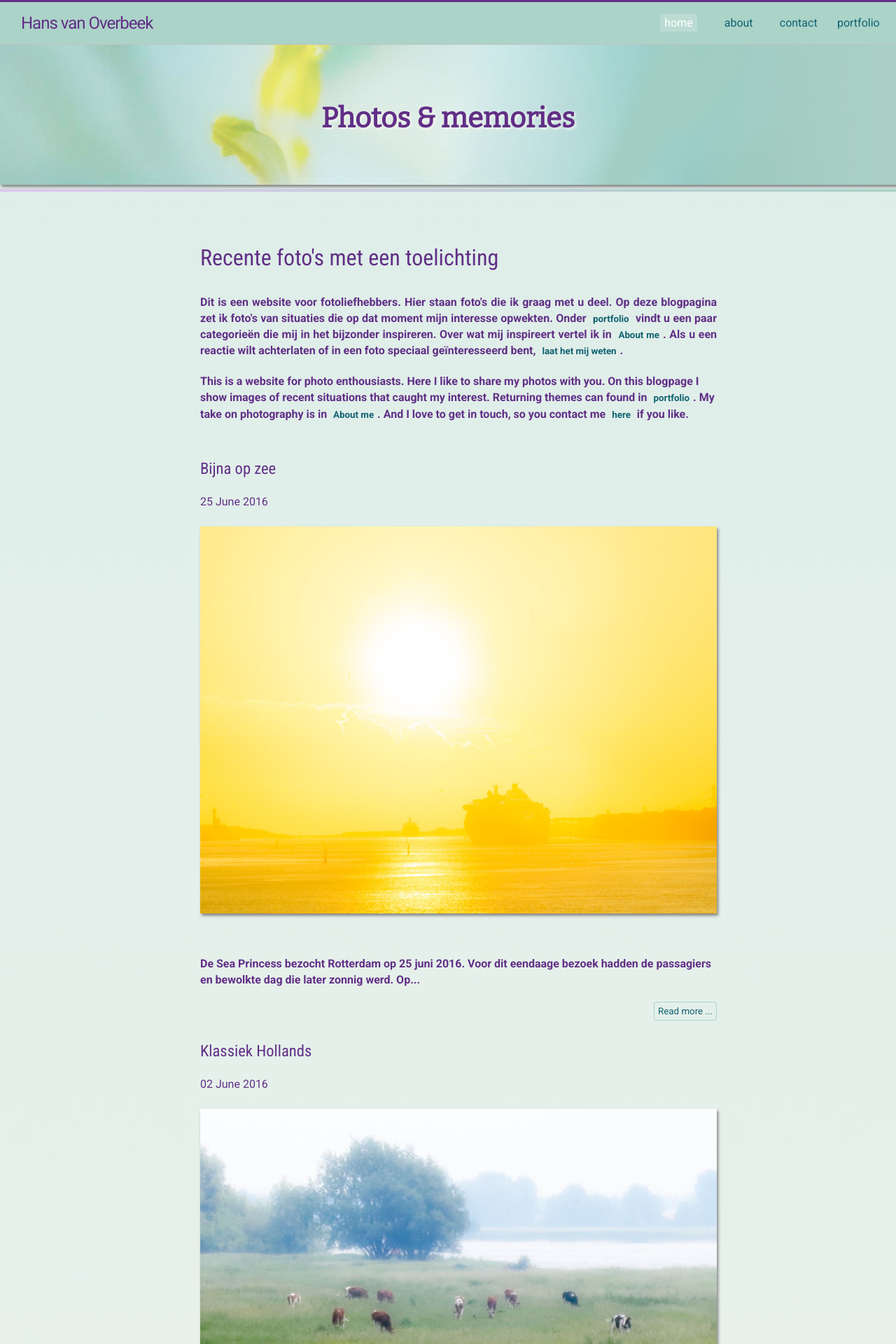
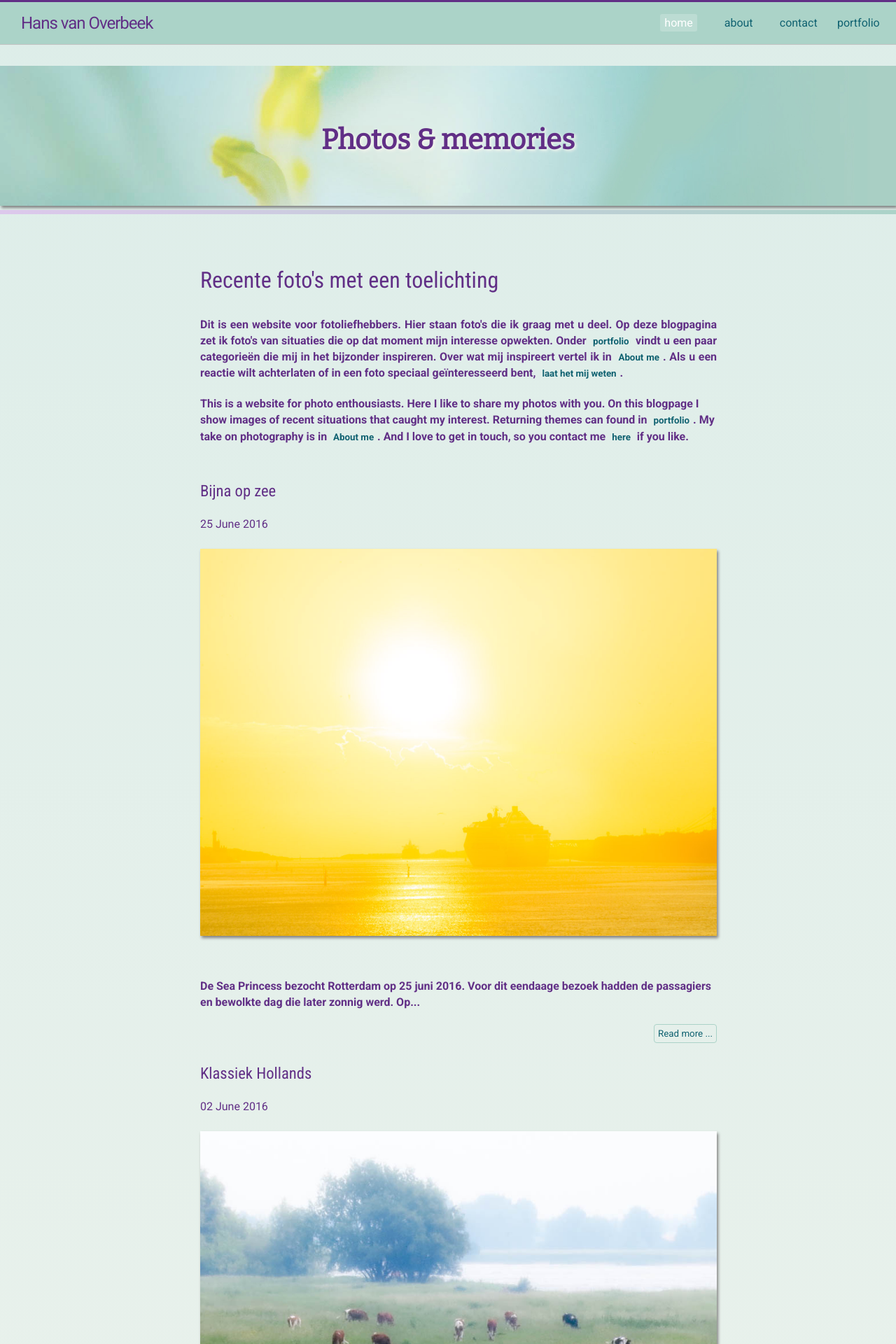
Before and after one commit to hansvanoverbeek/photoblog, a Jekyll site: the page built from index.html, in a window 1280 px wide. Shown: the top 1920 px of the page at 70% size. Built offline with Jekyll 4.4.1, drawn with Linux system fonts in a browser that asks for light colours; the list of posts is cut into pages by our own code.

Commit message:
styles aangepast

```diff
--- a/_sass/_gradient-bar.scss
+++ b/_sass/_gradient-bar.scss
@@ -1,6 +1,7 @@
 .gradient-bar {
   width: 100%;
-  height:  4px;
+  margin: 0;
+  height: 6px;
 	position:relative;
 	&::after {
 		content: "";
--- a/_sass/_helpers.scss
+++ b/_sass/_helpers.scss
@@ -1,4 +1,3 @@
-
 a.current {
   background-color: lighten($secondary-color, 5%);
   color: lighten($tertiary-color, 50%);
--- a/_sass/_layout.scss
+++ b/_sass/_layout.scss
@@ -110,8 +110,8 @@ nav#mobile-nav,  ul#small-screen-nav {
 
 //de hero img
 section.hero-img {
-  margin: 0;
-  padding: 0;
+  //margin: 0;
+  //padding: 0;
   width: 100%;
   height: auto;
   box-shadow: none;
```
Lines whose indentation alone changed are shown as unchanged.
